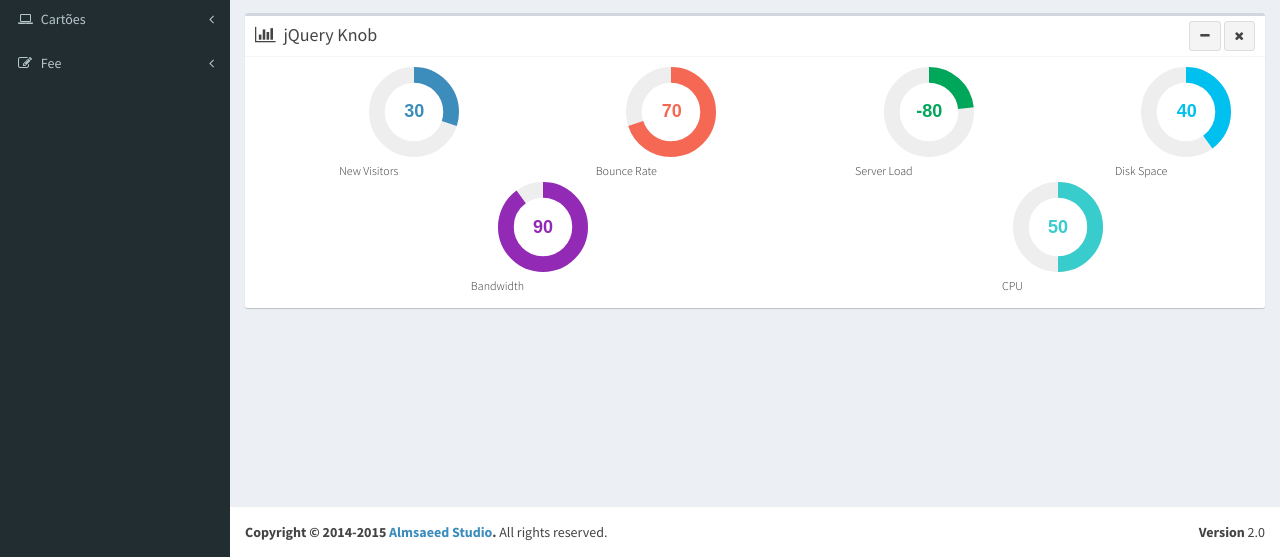
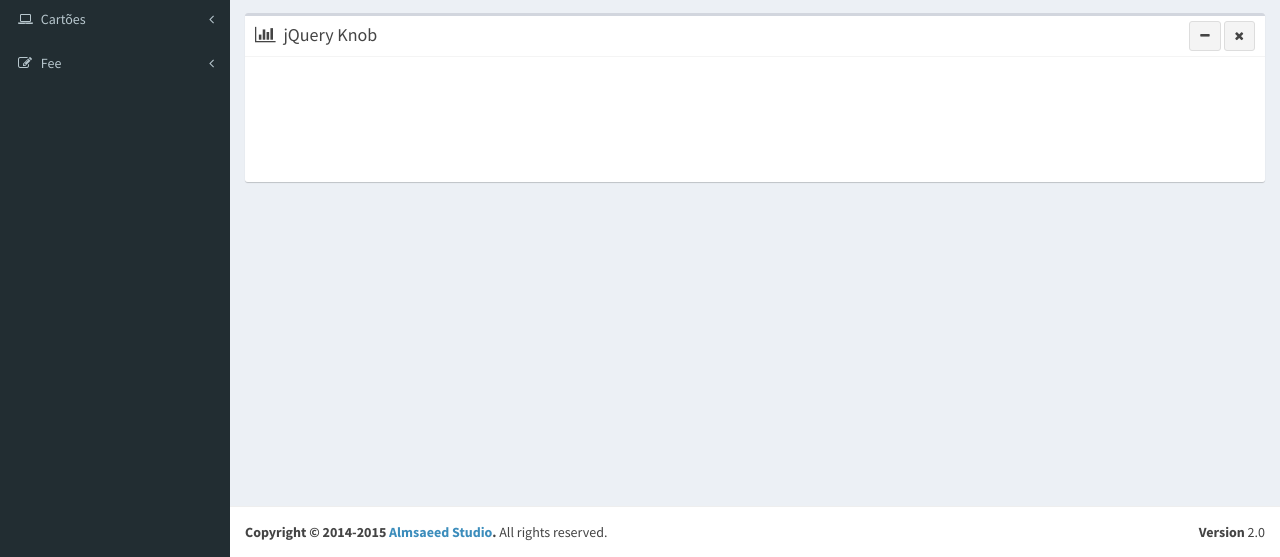
Before and after one commit to juliosmelo/soldo, a website: page index.html in a window 1280 px wide. Shown: the part 243-800 px from the top of the page. Drawn offline with nearby package versions, Linux system fonts and the light colour scheme; a script that the page names is missing.

Commit message:
line chart

```diff
--- a/index.html
+++ b/index.html
@@ -222,33 +222,7 @@
                   </div><!-- /.box-header -->
                   <div class="box-body">
                     <div class="row">
-                      <div class="col-md-3 col-sm-6 col-xs-6 text-center">
-                        <div style="display:inline;width:90px;height:90px;"><canvas height="90" width="90"></canvas><input style="width: 49px; height: 30px; position: absolute; vertical-align: middle; margin-top: 30px; margin-left: -69px; border: 0px none; background: transparent none repeat scroll 0% 0%; font: bold 18px Arial; text-align: center; color: rgb(60, 141, 188); padding: 0px;" class="knob" value="30" data-width="90" data-height="90" data-fgcolor="#3c8dbc" type="text"></div>
-                        <div class="knob-label">New Visitors</div>
-                      </div><!-- ./col -->
-                      <div class="col-md-3 col-sm-6 col-xs-6 text-center">
-                        <div style="display:inline;width:90px;height:90px;"><canvas height="90" width="90"></canvas><input style="width: 49px; height: 30px; position: absolute; vertical-align: middle; margin-top: 30px; margin-left: -69px; border: 0px none; background: transparent none repeat scroll 0% 0%; font: bold 18px Arial; text-align: center; color: rgb(245, 105, 84); padding: 0px;" class="knob" value="70" data-width="90" data-height="90" data-fgcolor="#f56954" type="text"></div>
-                        <div class="knob-label">Bounce Rate</div>
-                      </div><!-- ./col -->
-                      <div class="col-md-3 col-sm-6 col-xs-6 text-center">
-                        <div style="display:inline;width:90px;height:90px;"><canvas height="90" width="90"></canvas><input style="width: 49px; height: 30px; position: absolute; vertical-align: middle; margin-top: 30px; margin-left: -69px; border: 0px none; background: transparent none repeat scroll 0% 0%; font: bold 18px Arial; text-align: center; color: rgb(0, 166, 90); padding: 0px;" class="knob" value="-80" data-min="-150" data-max="150" data-width="90" data-height="90" data-fgcolor="#00a65a" type="text"></div>
-                        <div class="knob-label">Server Load</div>
-                      </div><!-- ./col -->
-                      <div class="col-md-3 col-sm-6 col-xs-6 text-center">
-                        <div style="display:inline;width:90px;height:90px;"><canvas height="90" width="90"></canvas><input style="width: 49px; height: 30px; position: absolute; vertical-align: middle; margin-top: 30px; margin-left: -69px; border: 0px none; background: transparent none repeat scroll 0% 0%; font: bold 18px Arial; text-align: center; color: rgb(0, 192, 239); padding: 0px;" class="knob" value="40" data-width="90" data-height="90" data-fgcolor="#00c0ef" type="text"></div>
-                        <div class="knob-label">Disk Space</div>
-                      </div><!-- ./col -->
-                    </div><!-- /.row -->
-
-                    <div class="row">
-                      <div class="col-xs-6 text-center">
-                        <div style="display:inline;width:90px;height:90px;"><canvas height="90" width="90"></canvas><input style="width: 49px; height: 30px; position: absolute; vertical-align: middle; margin-top: 30px; margin-left: -69px; border: 0px none; background: transparent none repeat scroll 0% 0%; font: bold 18px Arial; text-align: center; color: rgb(147, 42, 182); padding: 0px;" class="knob" value="90" data-width="90" data-height="90" data-fgcolor="#932ab6" type="text"></div>
-                        <div class="knob-label">Bandwidth</div>
-                      </div><!-- ./col -->
-                      <div class="col-xs-6 text-center">
-                        <div style="display:inline;width:90px;height:90px;"><canvas height="90" width="90"></canvas><input style="width: 49px; height: 30px; position: absolute; vertical-align: middle; margin-top: 30px; margin-left: -69px; border: 0px none; background: transparent none repeat scroll 0% 0%; font: bold 18px Arial; text-align: center; color: rgb(57, 204, 204); padding: 0px;" class="knob" value="50" data-width="90" data-height="90" data-fgcolor="#39CCCC" type="text"></div>
-                        <div class="knob-label">CPU</div>
-                      </div><!-- ./col -->
+                      <canvas id="chart_sales_month_line" width="100%" height="100%"></canvas>
                     </div><!-- /.row -->
                   </div><!-- /.box-body -->
                 </div>
@@ -306,5 +280,7 @@
 
     <!-- AdminLTE for demo purposes -->
     <script src="dist/js/demo.js" type="text/javascript"></script>
+    <!-- Charts -->
+    <script src="dist/js/charts/lines.js" type="text/javascript"></script>
   </body>
 </html>
```
Also changed, not shown: dist/js/charts/lines.js (added).
